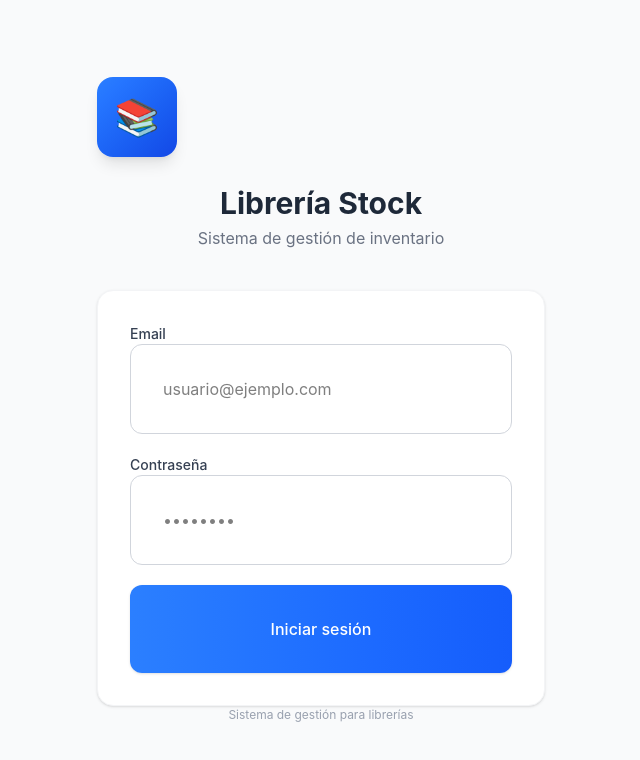
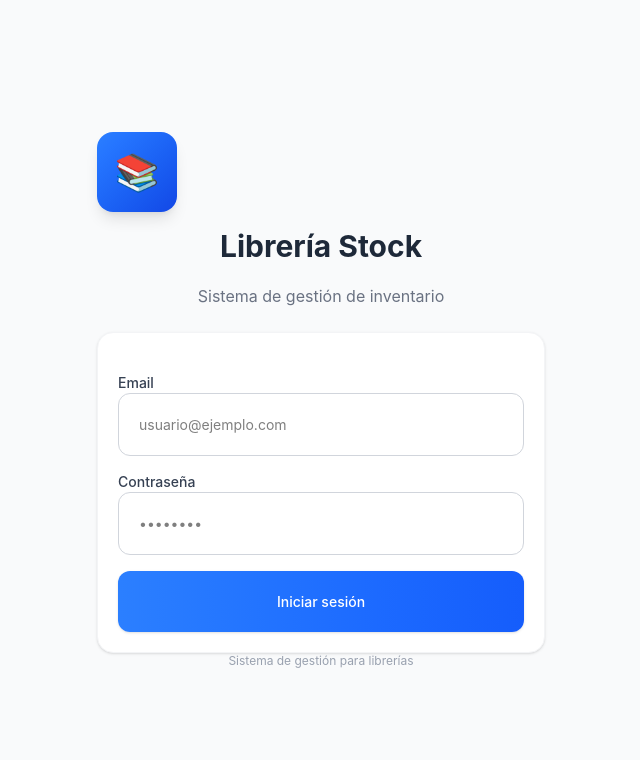
Before and after one commit to CarolinaBadilla/Scribo-stock, a React app in the folder frontend/: page /login in a window 1280 px wide. Shown: the top 760 px of the page, without its empty margins (319-959 px from the left). Built offline with nearby package versions, Linux system fonts and the light colour scheme; no server answers; the HTML template or start-up script is replaced by a standard one.

Commit message:
Mejorar margin entre componentes de Compra y Venta

```diff
--- a/frontend/src/index.css
+++ b/frontend/src/index.css
@@ -66,21 +66,14 @@ body {
   box-shadow: 0 10px 15px -3px rgb(0 0 0 / 0.08), 0 4px 6px -4px rgb(0 0 0 / 0.08);
 }
 
-/* Aumentar espacio entre todos los elementos */
-* {
-  margin: 0;
-  padding: 0;
-  box-sizing: border-box;
-}
-
-body * {
-  line-height: 1.5;
-}
+/* ============================================
+   ESPACIADO EQUILIBRADO (NI POCO NI MUCHO)
+   ============================================ */
 
 /* Espacio entre elementos hijos directos */
 .container-page > *,
 main > div > * {
-  margin-bottom: 1.25rem;
+  margin-bottom: 1rem;
 }
 
 .container-page > *:last-child,
@@ -90,99 +83,153 @@ main > div > *:last-child {
 
 /* Espacio entre elementos de formulario */
 form > * {
-  margin-bottom: 1.25rem;
+  margin-bottom: 1rem;
 }
 
 form > *:last-child {
   margin-bottom: 0;
 }
 
-/* src/index.css - Agregar al FINAL del archivo */
-
-/* FORZAR ESPACIADO GLOBAL */
-body {
-  line-height: 1.6 !important;
+/* Márgenes laterales equilibrados */
+#root > div > main > div {
+  padding-left: 1rem !important;
+  padding-right: 1rem !important;
 }
 
-/* Forzar más espacio en contenedores */
-#root > div > main > div {
-  padding-left: 2rem !important;
-  padding-right: 2rem !important;
+@media (min-width: 640px) {
+  #root > div > main > div {
+    padding-left: 1.5rem !important;
+    padding-right: 1.5rem !important;
+  }
 }
 
 @media (min-width: 768px) {
   #root > div > main > div {
-    padding-left: 3rem !important;
-    padding-right: 3rem !important;
+    padding-left: 2rem !important;
+    padding-right: 2rem !important;
   }
 }
 
 @media (min-width: 1024px) {
   #root > div > main > div {
-    padding-left: 4rem !important;
-    padding-right: 4rem !important;
+    padding-left: 2.5rem !important;
+    padding-right: 2.5rem !important;
   }
 }
 
-/* Forzar más espacio entre elementos */
+/* Márgenes entre elementos (valores reducidos) */
 .mb-4 {
+  margin-bottom: 1rem !important;
+}
+.mb-6 {
+  margin-bottom: 1.25rem !important;
+}
+.mb-8 {
   margin-bottom: 1.5rem !important;
 }
-.mb-6 {
-  margin-bottom: 2rem !important;
-}
-.mb-8 {
-  margin-bottom: 2.5rem !important;
-}
 .mb-10 {
-  margin-bottom: 3rem !important;
+  margin-bottom: 1.75rem !important;
 }
 
-/* Forzar más padding en tarjetas */
+/* Padding en tarjetas (reducido) */
 .rounded-xl,
 .rounded-2xl {
-  padding: 1.5rem !important;
+  padding: 1rem !important;
 }
 
 @media (min-width: 768px) {
   .rounded-xl,
   .rounded-2xl {
-    padding: 2rem !important;
+    padding: 1.25rem !important;
   }
 }
 
-/* Forzar botones más grandes */
+/* Botones (tamaño normal) */
 button,
 .btn {
-  padding: 0.75rem 1.5rem !important;
-  font-size: 1rem !important;
+  padding: 0.5rem 1rem !important;
+  font-size: 0.875rem !important;
 }
 
-/* Forzar inputs más grandes */
+/* Botones más grandes para acciones principales */
+button.btn-primary,
+button.bg-green-500,
+button.bg-blue-500 {
+  padding: 0.625rem 1.25rem !important;
+  font-size: 0.9375rem !important;
+}
+
+/* Inputs y selects */
 input,
 select {
-  padding: 0.75rem 1rem !important;
-  font-size: 1rem !important;
+  padding: 0.5rem 0.75rem !important;
+  font-size: 0.875rem !important;
 }
 
-/* Forzar gap en grids */
+/* Gap en grids (reducido) */
 .grid {
-  gap: 1.5rem !important;
+  gap: 1rem !important;
 }
 
 @media (min-width: 768px) {
   .grid {
-    gap: 2rem !important;
+    gap: 1.25rem !important;
   }
 }
 
-/* Forzar espacio en tablas */
+/* Espacio en tablas (reducido) */
 th, td {
-  padding: 1rem !important;
+  padding: 0.75rem !important;
 }
 
 @media (min-width: 768px) {
   th, td {
-    padding: 1.25rem !important;
+    padding: 1rem !important;
   }
 }
+
+/* Espacio vertical entre elementos */
+.space-y-2 {
+  margin-top: 0.5rem !important;
+}
+.space-y-3 {
+  margin-top: 0.75rem !important;
+}
+.space-y-4 {
+  margin-top: 1rem !important;
+}
+.space-y-5 {
+  margin-top: 1.25rem !important;
+}
+.space-y-6 {
+  margin-top: 1.5rem !important;
+}
+
+/* Selector de sucursal específico */
+.bg-blue-50 {
+  padding: 1rem !important;
+  margin-bottom: 1.25rem !important;
+}
+
+/* Títulos */
+h1, .h1 {
+  margin-bottom: 1.25rem !important;
+}
+
+h2, .h2 {
+  margin-bottom: 1rem !important;
+}
+
+/* Radio buttons y checkboxes con más espacio */
+input[type="radio"],
+input[type="checkbox"] {
+  width: 1rem !important;
+  height: 1rem !important;
+  margin-right: 0.5rem !important;
+}
+
+/* Badges de stock */
+.px-3.py-1.rounded-full {
+  padding: 0.25rem 0.75rem !important;
+  font-size: 0.75rem !important;
+}
--- a/frontend/src/pages/Compras.jsx
+++ b/frontend/src/pages/Compras.jsx
@@ -44,8 +44,8 @@ export function Compras() {
   if (loading) return <div className="text-center py-10">Cargando...</div>;
 
   return (
-    <div className="w-full px-4 sm:px-6 lg:px-8 py-6">
-      <div className="max-w-7xl mx-auto">
+    <div className="w-full">
+      <div className="w-full">
         <h1 className="text-2xl md:text-3xl font-bold mb-6">📦 Registrar Compra a Proveedor</h1>
 
         <div className="grid grid-cols-1 lg:grid-cols-2 gap-6 lg:gap-8">
--- a/frontend/src/pages/Ventas.jsx
+++ b/frontend/src/pages/Ventas.jsx
@@ -142,7 +142,7 @@ export function Ventas() {
 
   return (
     <div className="w-full">
-      <div className="max-w-6xl mx-auto">
+      <div className="w-full">
         {/* Título con más espacio inferior */}
         <h1 className="text-3xl md:text-4xl font-bold mb-10">🛒 Punto de Venta</h1>
 
```
